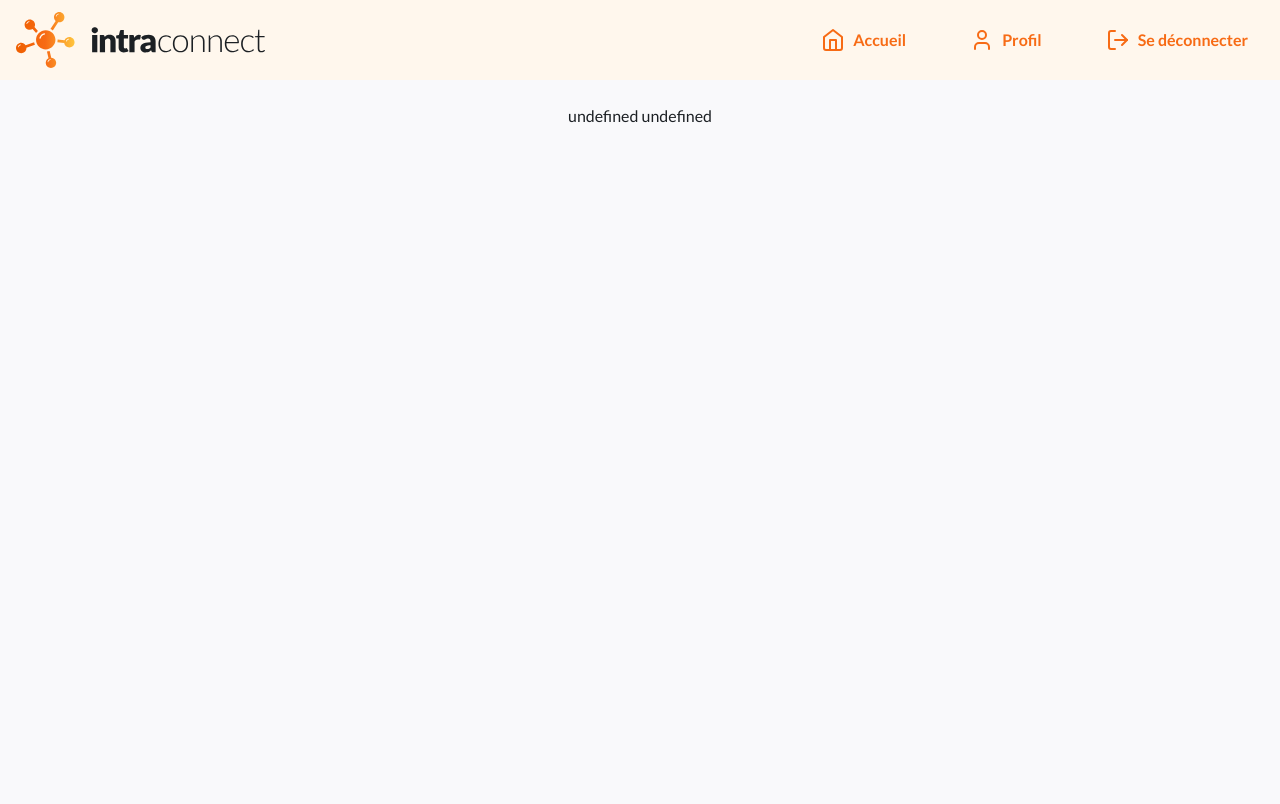
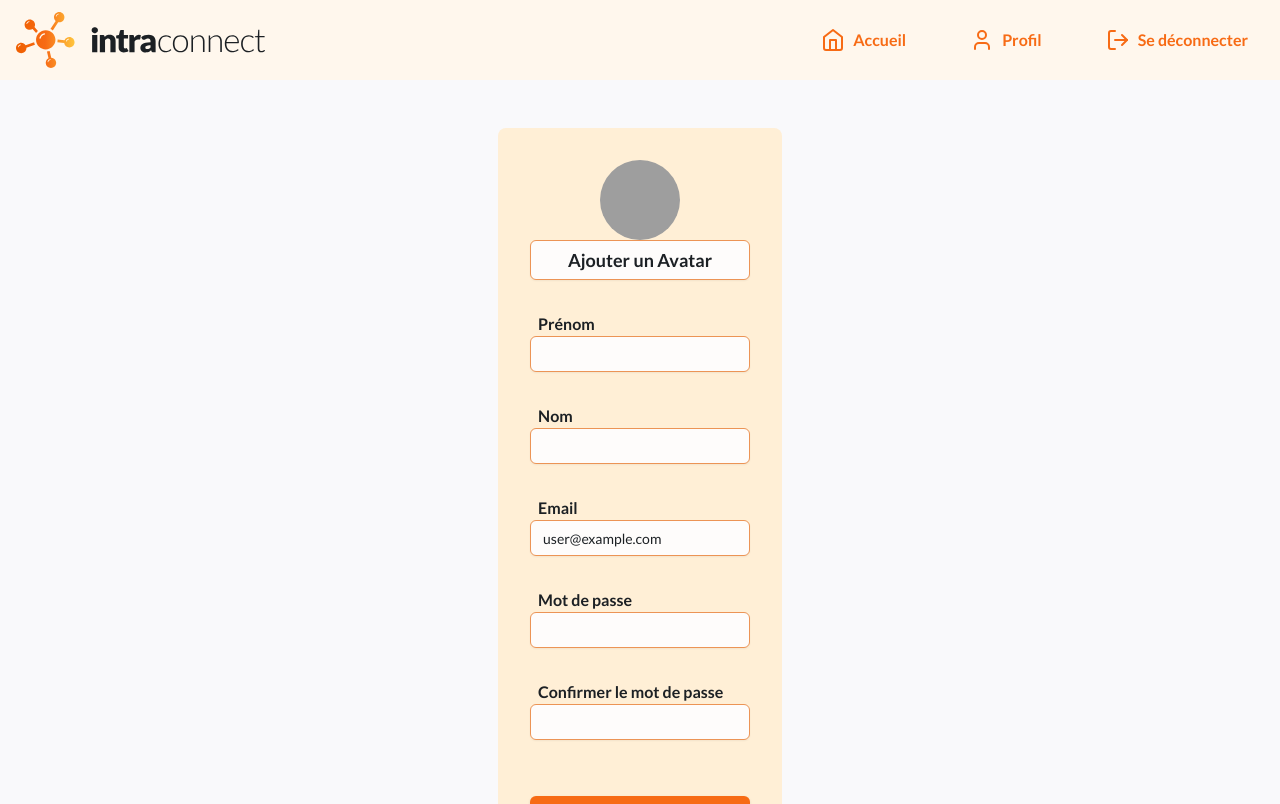
Before and after one commit to clementstorne/Groupomania-v2, a Next.js app: page /profile in a window 1280 px wide. Shown: the top 804 px of the page. Built offline with nearby package versions, Linux system fonts and the light colour scheme; no server answers; sample sign-in values are in the browser's storage; grey boxes are pictures that could not be loaded.

Commit message:
profile form started

```diff
--- /dev/null
+++ b/src/app/(restricted)/profile/form.tsx
@@ -0,0 +1,300 @@
+"use client";
+
+import UserAvatar from "@/components/UserAvatar";
+import { Button, buttonVariants } from "@/components/ui/button";
+import {
+  Form,
+  FormControl,
+  FormField,
+  FormItem,
+  FormLabel,
+  FormMessage,
+} from "@/components/ui/form";
+import { Input } from "@/components/ui/input";
+import { cn } from "@/lib/utils";
+import { zodResolver } from "@hookform/resolvers/zod";
+import Link from "next/link";
+import { useRef, useState } from "react";
+import { useForm } from "react-hook-form";
+import { z } from "zod";
+
+const formSchema = z
+  .object({
+    firstname: z
+      .string()
+      .min(1, {
+        message: "Ce champ est requis",
+      })
+      .refine(
+        (value) => /\b([A-ZÀ-ÿ][-,a-z. ']+[ ]*)+/.test(value),
+        "Le prénom doit commencer par une lettre majuscule, suivie de lettres minuscules, d'espaces, de tirets, d'apostrophes ou de points. Les caractères spéciaux ne sont pas autorisés."
+      ),
+    lastname: z
+      .string()
+      .min(1, {
+        message: "Ce champ est requis",
+      })
+      .refine(
+        (value) => /\b([A-ZÀ-ÿ][-,a-z. ']+[ ]*)+/.test(value),
+        "Le prénom doit commencer par une lettre majuscule, suivie de lettres minuscules, d'espaces, de tirets, d'apostrophes ou de points. Les caractères spéciaux ne sont pas autorisés."
+      ),
+    email: z
+      .string()
+      .min(1, {
+        message: "Ce champ est requis",
+      })
+      .email({
+        message: "Cet email n'est pas valide",
+      }),
+    password: z
+      .string({
+        required_error: "Ce champ est requis",
+      })
+      .min(8, {
+        message: "Le mot de passe doit contenir au moins 8 caractères",
+      })
+      .refine(
+        (value) => /(?=.*\d)/.test(value),
+        "Le mot de passe doit contenir au moins un chiffre"
+      )
+      .refine(
+        (value) => /(?=.*[a-z])/.test(value),
+        "Le mot de passe doit contenir au moins une minuscule"
+      )
+      .refine(
+        (value) => /(?=.*[A-Z])/.test(value),
+        "Le mot de passe doit contenir au moins une majuscule"
+      )
+      .refine(
+        (value) => /(?=.*[\W|_])/.test(value),
+        "Le mot de passe doit contenir au moins un caractère spécial"
+      ),
+    confirmPassword: z
+      .string({
+        required_error: "Ce champ est requis",
+      })
+      .min(8, {
+        message: "Le mot de passe doit contenir au moins 8 caractères",
+      })
+      .refine(
+        (value) => /(?=.*\d)/.test(value),
+        "Le mot de passe doit contenir au moins un chiffre"
+      )
+      .refine(
+        (value) => /(?=.*[a-z])/.test(value),
+        "Le mot de passe doit contenir au moins une minuscule"
+      )
+      .refine(
+        (value) => /(?=.*[A-Z])/.test(value),
+        "Le mot de passe doit contenir au moins une majuscule"
+      )
+      .refine(
+        (value) => /(?=.*[\W|_])/.test(value),
+        "Le mot de passe doit contenir au moins un caractère spécial"
+      ),
+    avatar: z.instanceof(File).optional(),
+  })
+  .refine(
+    (values) => {
+      return values.password === values.confirmPassword;
+    },
+    {
+      message: "Les mots de passe ne sont pas identiques",
+      path: ["confirmPassword"],
+    }
+  );
+
+type ProfileFormProps = {
+  id: string;
+  firstname: string;
+  lastname: string;
+  email: string;
+  imageUrl?: string;
+  className?: string;
+};
+
+const ProfileForm = ({
+  id,
+  firstname,
+  lastname,
+  email,
+  imageUrl,
+  className,
+}: ProfileFormProps) => {
+  const [errorMessage, setErrorMessage] = useState("");
+  const [avatar, setAvatar] = useState(imageUrl);
+
+  const fullname = `${firstname} ${lastname}`;
+
+  // const updateProfileWithId = updateProfile.bind(null, id);
+
+  const form = useForm<z.infer<typeof formSchema>>({
+    resolver: zodResolver(formSchema),
+    defaultValues: {
+      firstname: firstname,
+      lastname: lastname,
+      email: email,
+      password: "",
+      confirmPassword: "",
+      avatar: undefined,
+    },
+  });
+
+  const hiddenFileInput = useRef<HTMLInputElement>(null);
+
+  const handleImageInput = (e: React.ChangeEvent<HTMLInputElement>) => {
+    if (e.target.files && e.target.files[0]) {
+      const newAvatar = e.target.files[0];
+
+      const reader = new FileReader();
+
+      reader.onload = (event) => {
+        if (event.target && event.target.result) {
+          const imageUrl = event.target.result as string;
+          setAvatar(imageUrl);
+        }
+      };
+
+      reader.readAsDataURL(newAvatar);
+
+      form.setValue("avatar", newAvatar);
+    }
+  };
+
+  const handleUploadButtonClick = (e: React.MouseEvent<HTMLElement>) => {
+    e.preventDefault();
+    hiddenFileInput.current?.click();
+  };
+
+  return (
+    <Form {...form}>
+      <form
+        // action={updateProfileWithId}
+        className={cn(
+          "w-full p-8 bg-orange-3 rounded-lg space-y-8 flex flex-col items-center",
+          className
+        )}
+      >
+        {errorMessage && (
+          <p className="text-sm font-bold text-red-700">{errorMessage}</p>
+        )}
+
+        <FormField
+          control={form.control}
+          name="avatar"
+          render={({ field }) => (
+            <FormItem className="flex flex-col items-center">
+              {imageUrl ? (
+                <UserAvatar
+                  name={fullname}
+                  src={imageUrl}
+                  className="w-20 h-20"
+                />
+              ) : (
+                <UserAvatar name={fullname} className="w-20 h-20" />
+              )}
+              <input
+                type="file"
+                name="image"
+                id="avatar"
+                className="hidden"
+                aria-describedby="Avatar-label"
+                accept="image/png, image/jpg, image/jpeg, image/svg+xml, image/webp"
+                ref={hiddenFileInput}
+                onChange={handleImageInput}
+              />
+
+              <Button
+                variant="outline"
+                size="lg"
+                className="w-full font-bold"
+                onClick={handleUploadButtonClick}
+              >
+                {imageUrl ? "Changer de Avatar" : "Ajouter un Avatar"}
+              </Button>
+            </FormItem>
+          )}
+        />
+        <FormField
+          control={form.control}
+          name="firstname"
+          render={({ field }) => (
+            <FormItem>
+              <FormLabel>Prénom</FormLabel>
+              <FormControl>
+                <Input autoComplete="given-name" {...field} />
+              </FormControl>
+              <FormMessage />
+            </FormItem>
+          )}
+        />
+        <FormField
+          control={form.control}
+          name="lastname"
+          render={({ field }) => (
+            <FormItem>
+              <FormLabel>Nom</FormLabel>
+              <FormControl>
+                <Input autoComplete="family-name" {...field} />
+              </FormControl>
+              <FormMessage />
+            </FormItem>
+          )}
+        />
+        <FormField
+          control={form.control}
+          name="email"
+          render={({ field }) => (
+            <FormItem>
+              <FormLabel>Email</FormLabel>
+              <FormControl>
+                <Input type="email" autoComplete="email" {...field} />
+              </FormControl>
+              <FormMessage />
+            </FormItem>
+          )}
+        />
+        <FormField
+          control={form.control}
+          name="password"
+          render={({ field }) => (
+            <FormItem>
+              <FormLabel>Mot de passe</FormLabel>
+              <FormControl>
+                <Input type="password" autoComplete="new-password" {...field} />
+              </FormControl>
+              <FormMessage />
+            </FormItem>
+          )}
+        />
+        <FormField
+          control={form.control}
+          name="confirmPassword"
+          render={({ field }) => (
+            <FormItem>
+              <FormLabel>Confirmer le mot de passe</FormLabel>
+              <FormControl>
+                <Input type="password" autoComplete="new-password" {...field} />
+              </FormControl>
+              <FormMessage />
+            </FormItem>
+          )}
+        />
+
+        <div className="w-full !mt-14 flex flex-col space-y-4">
+          <Button type="submit" size="lg" className="!w-full">
+            Modifier mon profil
+          </Button>
+          <Link
+            href={"/login"}
+            className={buttonVariants({ variant: "destructive" })}
+          >
+            Supprimer mon profile
+          </Link>
+        </div>
+      </form>
+    </Form>
+  );
+};
+
+export default ProfileForm;
--- a/src/app/(restricted)/profile/page.tsx
+++ b/src/app/(restricted)/profile/page.tsx
@@ -1,7 +1,9 @@
 import { authOptions } from "@/lib/auth";
+import { cn } from "@/lib/utils";
 import { DbUser } from "@/types";
 import { getServerSession } from "next-auth";
 import { redirect } from "next/navigation";
+import ProfileForm from "./form";
 
 const page = async () => {
   const session = await getServerSession(authOptions);
@@ -9,9 +11,17 @@ const page = async () => {
     redirect("/login");
   }
   const user = session.user as Omit<DbUser, "password" | "imageUrl">;
-  const userFullname = `${user?.firstname} ${user?.lastname}`;
 
-  return <div>{userFullname}</div>;
+  return (
+    <div
+      className={cn(
+        "px-3 py-6 space-y-2 max-w-[630px]",
+        "md:mx-8 md:space-y-4"
+      )}
+    >
+      <ProfileForm {...user} />
+    </div>
+  );
 };
 
 export default page;
--- a/src/components/ui/button.tsx
+++ b/src/components/ui/button.tsx
@@ -5,20 +5,17 @@ import * as React from "react";
 import { cn } from "@/lib/utils";
 
 const buttonVariants = cva(
-  "inline-flex items-center justify-center whitespace-nowrap rounded-md text-base font-bold transition-colors focus-visible:outline-none focus-visible:ring-2 focus-visible:ring-orange-8 disabled:pointer-events-none disabled:opacity-50 dark:focus-visible:ring-gray-300",
+  "inline-flex items-center justify-center whitespace-nowrap rounded-md text-base font-bold transition-colors focus-visible:outline-none focus-visible:ring-2 focus-visible:ring-orange-8 disabled:pointer-events-none disabled:opacity-50",
   {
     variants: {
       variant: {
-        default:
-          "bg-orange-9 text-orange-1 shadow hover:bg-orange-11 dark:bg-gray-50 dark:text-gray-900 dark:hover:bg-gray-50/90",
+        default: "bg-orange-9 text-orange-1 shadow hover:bg-orange-11",
         secondary:
-          "bg-orange-3 text-gray-12 border border-orange-7 shadow-sm hover:bg-orange-4 dark:bg-gray-800 dark:text-gray-50 dark:hover:bg-gray-800/80",
+          "bg-orange-3 text-gray-12 border border-orange-7 shadow-sm hover:bg-orange-4",
         outline:
-          "bg-orange-1 text-gray-12 border border-orange-8 shadow-sm hover:bg-orange-4 hover:text-black dark:border-gray-800 dark:bg-gray-950 dark:hover:bg-gray-800 dark:hover:text-gray-50",
-        destructive:
-          "bg-red-500 text-gray-50 shadow-sm hover:bg-red-500/90 dark:bg-red-900 dark:text-gray-50 dark:hover:bg-red-900/90",
-        ghost:
-          "hover:bg-gray-100 hover:text-gray-900 dark:hover:bg-gray-800 dark:hover:text-gray-50",
+          "bg-orange-1 text-gray-12 border border-orange-8 shadow-sm hover:bg-orange-4 hover:text-black",
+        destructive: "bg-red-700 text-gray-1 shadow-sm hover:bg-red-500/90 ",
+        ghost: "hover:bg-gray-100 hover:text-gray-900",
         link: "text-orange-9 underline-offset-4 hover:text-orange-11 hover:underline",
       },
       size: {
```
